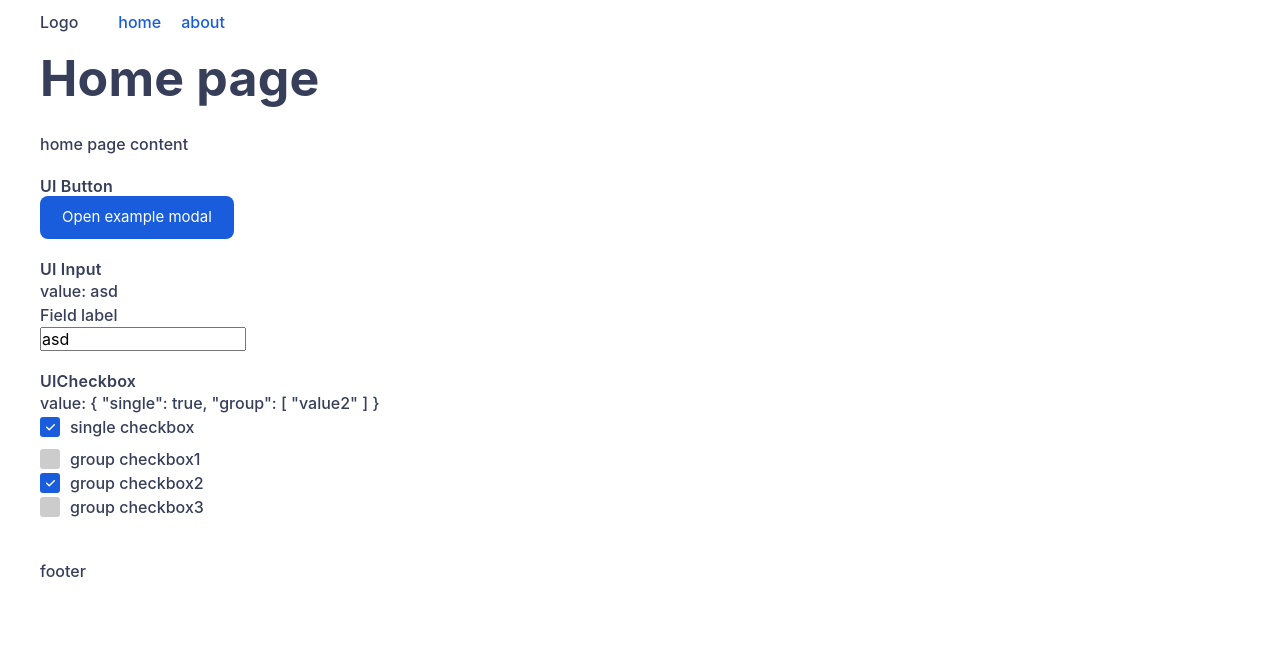
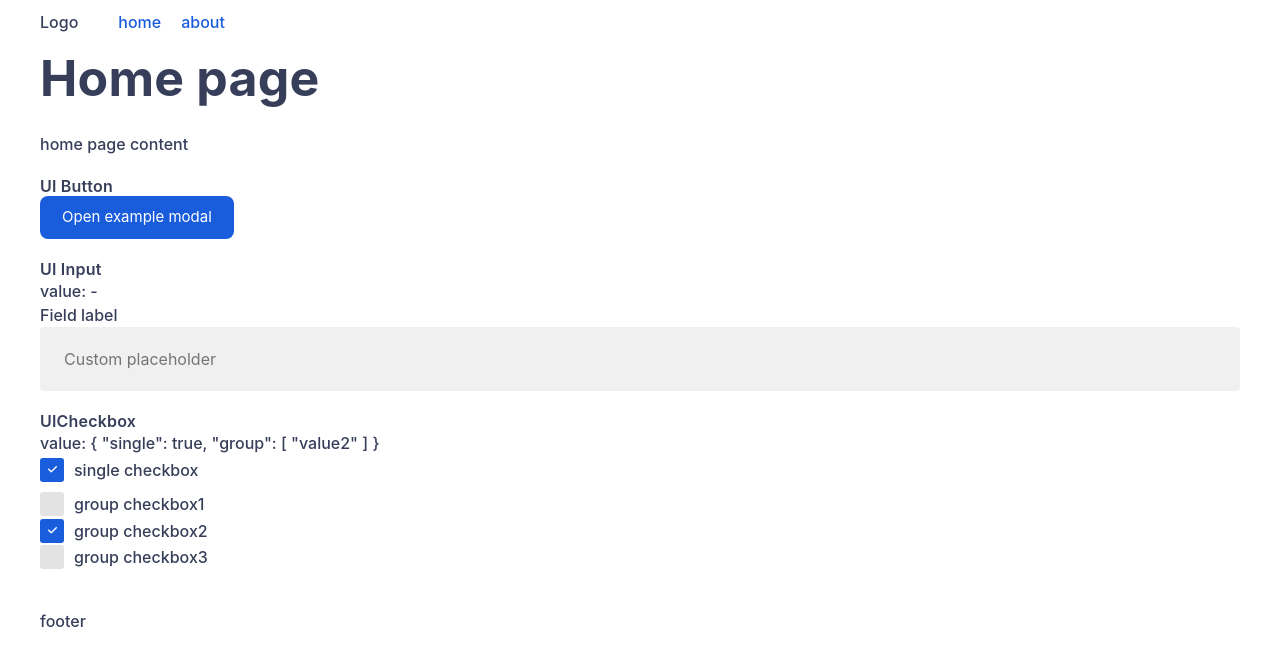
Before and after one commit to gkshi/vue3-clean-app, a Vue app: page / in a window 1280 px wide. Shown: the top 666 px of the page. Built offline with nearby package versions, Linux system fonts and the light colour scheme.

Commit message:
[FIX] UI Input + UI Checkbox ID uniqueness fix

```diff
--- a/src/assets/scss/variables/_colors.scss
+++ b/src/assets/scss/variables/_colors.scss
@@ -22,8 +22,9 @@ $color-text-white: #fff;
 $color-text-placeholder: rgba($color-text-regular, .5);
 
 // fields
+$color-field-bg: #f0f0f0;
 $color-checkbox-active: $color-primary;
-$color-checkbox-bg: $color-light;
+$color-checkbox-bg: darken($color-field-bg, 5%);
 
 // shadows
 $color-shadow: rgba(#000, 0);
--- a/src/assets/scss/variables/_global.scss
+++ b/src/assets/scss/variables/_global.scss
@@ -4,6 +4,7 @@ $border-radius-default: 8px;
 $border-radius-button: 8px;
 $border-radius-modal: 20px;
 
+$border-radius-field: 4px;
 $border-radius-checkbox: 3px;
 
 $box-shadow-default: 0px 7px 10px 5px rgba($color-dark, .08);
--- a/src/components/modals/ModalController.vue
+++ b/src/components/modals/ModalController.vue
@@ -46,6 +46,8 @@ const onBackgroundClick = () => {
 <style lang="scss">
 body {
   &.-modal-opened {
+    overflow: hidden;
+
     .layout {
       & > *:not(.modal-controller) {
         transition: filter .2s ease;
--- a/src/components/modals/ModalWrapper.vue
+++ b/src/components/modals/ModalWrapper.vue
@@ -59,6 +59,8 @@ onUnmounted(() => {
         </div>
       </template>
     </dialog>
+
+    <div class="space" @click="close"></div>
   </div>
 </template>
 
@@ -67,6 +69,8 @@ onUnmounted(() => {
 @import "src/assets/scss/typography";
 
 .component.-modal-wrapper {
+  max-height: 100%;
+
   .modal {
     position: relative;
     z-index: 1;
@@ -111,5 +115,12 @@ onUnmounted(() => {
       }
     }
   }
+
+  .space {
+    display: block;
+    width: 100%;
+    height: 40px;
+    background: transparent;
+  }
 }
 </style>
--- a/src/components/ui/UICheckbox.vue
+++ b/src/components/ui/UICheckbox.vue
@@ -1,5 +1,5 @@
 <script setup lang="ts">
-import { computed, ref } from 'vue'
+import { computed, ref, onBeforeMount } from 'vue'
 
 import IconCheck from '@/components/icons/CheckIcon.vue'
 
@@ -15,10 +15,15 @@ interface Props {
 
 const _ref = ref<HTMLInputElement | null>(null)
 const emit = defineEmits(['update:modelValue', 'change'])
-const props = withDefaults(defineProps<Props>(), {
-  id: Math.random().toFixed(10).slice(2),
-  name: Math.random().toFixed(10).slice(2)
-})
+const props = defineProps<Props>()
+const fieldID = ref(props.id)
+
+const fieldProps = () => {
+  const arr = { ...props }
+  delete arr.modelValue
+  delete arr.checked
+  return arr
+}
 
 const isChecked = computed(() => {
   if (Array.isArray(props.modelValue)) {
@@ -27,6 +32,10 @@ const isChecked = computed(() => {
     return !!props.modelValue
   }
 })
+
+const onBoxClick = () => {
+  _ref.value && _ref.value.click()
+}
 
 const onChange = (e: any) => {
   if (Array.isArray(props.modelValue)) {
@@ -43,54 +52,61 @@ const onChange = (e: any) => {
   }
   emit('change', e)
 }
+
+onBeforeMount(() => {
+  // Setting a random ID value if it was not passed as prop.
+  // It is placed in onBeforeMount hook, so every vue component instance will have a unique value
+  fieldID.value = fieldID.value || Math.random().toFixed(10).slice(2)
+})
 </script>
 
 <template>
   <div :class="`component -ui -checkbox ${isChecked ? '-checked' : ''} ${props.disabled ? '-disabled' : ''}`">
-    <label class="flex">
     <input
-          ref="_ref"
         type="checkbox"
-          v-bind="props"
+        v-bind="fieldProps()"
+        :id="fieldID"
         :value="props.value"
         :checked="isChecked"
         @change="onChange"
     >
 
-      <span class="inline-flex a-center">
-        <span class="label">
+    <span class="intro inline-flex a-center">
+        <label :for="fieldID" ref="_ref">
           <slot></slot>
-        </span>
+        </label>
 
-        <span class="box flex center">
+        <span class="box flex center" @click="onBoxClick">
           <IconCheck/>
         </span>
       </span>
-    </label>
   </div>
 </template>
 
 <style lang="scss" scoped>
 @import "src/assets/scss/variables";
 
+$checkbox-width: 24px;
+$checkbox-height: $checkbox-width;
+
 .component.-ui.-checkbox {
+  position: relative;
+
   input {
+    display: block;
     position: absolute;
     top: 0;
     left: 0;
+    width: $checkbox-width;
+    height: $checkbox-height;
     z-index: -1;
     opacity: 0;
-    visibility: hidden;
-  }
-
-  label {
-    cursor: pointer;
   }
 
   .box {
     flex-shrink: 0;
-    width: 20px;
-    height: 20px;
+    width: $checkbox-width;
+    height: $checkbox-height;
     margin-right: 10px;
     border-radius: $border-radius-checkbox;
     background: $color-checkbox-bg;
@@ -105,10 +121,11 @@ const onChange = (e: any) => {
     }
   }
 
-  .label {
+  label {
     order: 2;
-    font-size: $font-size-regular;
-    line-height: $line-height-regular;
+    font-size: inherit;
+    line-height: inherit;
+    cursor: pointer;
 
     &:empty + .box {
       margin-right: 0;
@@ -126,7 +143,7 @@ const onChange = (e: any) => {
   }
 
   &:not(.-checked) {
-    label {
+    .intro {
       &:hover {
         .box {
           background: darken($color-checkbox-bg, 4%);
--- a/src/components/ui/UIInput.vue
+++ b/src/components/ui/UIInput.vue
@@ -1,8 +1,9 @@
 <script lang="ts" setup>
-import { ref, computed, nextTick } from 'vue'
+import { ref, computed, useSlots, nextTick, onBeforeMount } from 'vue'
 
 interface Props {
   id?: string,
+  name?: string,
   type?: string,
   modelValue: string | number,
   autocomplete?: boolean | string,
@@ -17,13 +18,14 @@ interface Props {
 
 const _ref = ref<HTMLInputElement | null>(null)
 const emit = defineEmits(['update:modelValue', 'input'])
+const slots = useSlots()
 const props = withDefaults(defineProps<Props>(), {
-  id: Math.random().toFixed(10).slice(2),
   type: 'text',
   theme: 'default',
   size: 'default',
   autocomplete: true
 })
+const fieldID = ref(props.id)
 
 // clean field props for the input html tag
 const fieldProps = () => {
@@ -33,6 +35,9 @@ const fieldProps = () => {
   delete arr.autocomplete
   if (props.autocomplete === false || props.autocomplete === 'off') {
     arr.autocomplete = 'off'
+  }
+  if (slots.default) {
+    arr.id = fieldID.value
   }
   return arr
 }
@@ -52,6 +57,12 @@ const onChange = (e: any) => {
   emit('update:modelValue', e.target.value)
 }
 
+onBeforeMount(() => {
+  // Setting a random ID value if it was not passed as prop.
+  // It is placed in onBeforeMount hook, so every vue component instance will have a unique value
+  fieldID.value = fieldID.value || Math.random().toFixed(10).slice(2)
+})
+
 defineExpose({
   focus
 })
@@ -59,7 +70,7 @@ defineExpose({
 
 <template>
   <div :class="`component -ui -input  ${isFilled ? '-filled' : ''} ${props.disabled ? '-disabled' : ''}`">
-    <label :for="props.id">
+    <label v-if="!!slots.default" :for="fieldID">
       <slot/>
     </label>
 
@@ -74,6 +85,8 @@ defineExpose({
 </template>
 
 <style lang="scss" scoped>
+@import "src/assets/scss/variables";
+
 .component.-ui.-input {
   label {
     display: block;
@@ -81,6 +94,14 @@ defineExpose({
 
   input {
     display: block;
+    width: 100%;
+    border: none;
+    background: $color-field-bg;
+    font-family: $font-family-default;
+    font-size: $font-size-regular;
+    line-height: $line-height-regular;
+    padding: 20px 24px;
+    border-radius: $border-radius-field;
   }
 
   &.-filled {
--- a/src/views/HomeView.vue
+++ b/src/views/HomeView.vue
@@ -7,7 +7,7 @@ import UIInput from '@/components/ui/UIInput.vue'
 import UICheckbox from '@/components/ui/UICheckbox.vue'
 
 const $modals = useModals()
-const fieldValue = ref('asd')
+const fieldValue = ref('')
 const checkboxValue = reactive({
   single: true,
   group: ['value2']
@@ -32,7 +32,7 @@ const openExampleModal = () => {
 
       <section>
         <h6>UI Input</h6>
-        <div>value: {{ fieldValue }}</div>
+        <div>value: {{ fieldValue || '-' }}</div>
         <UIInput
             v-model="fieldValue"
             placeholder="Custom placeholder"
```
Lines whose indentation alone changed are shown as unchanged.
